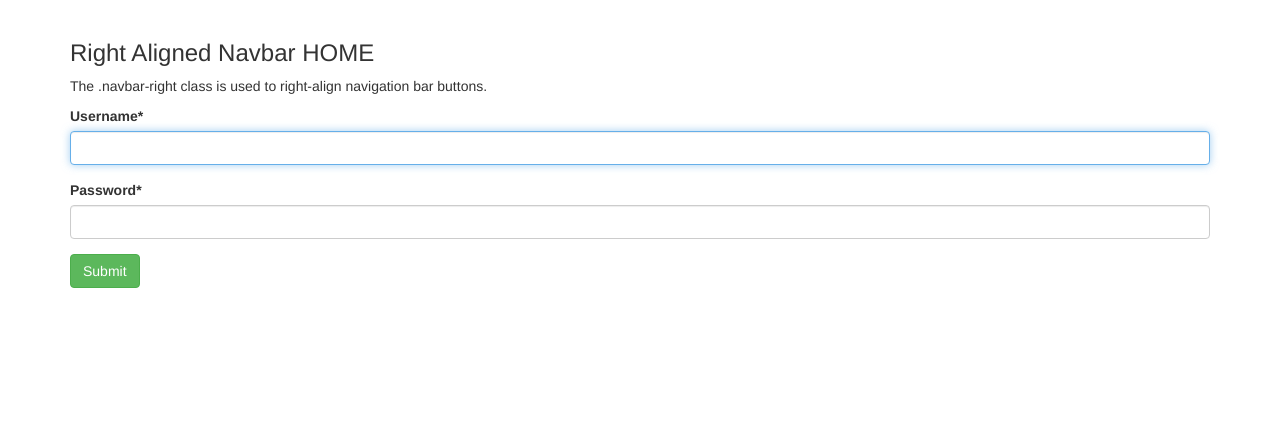
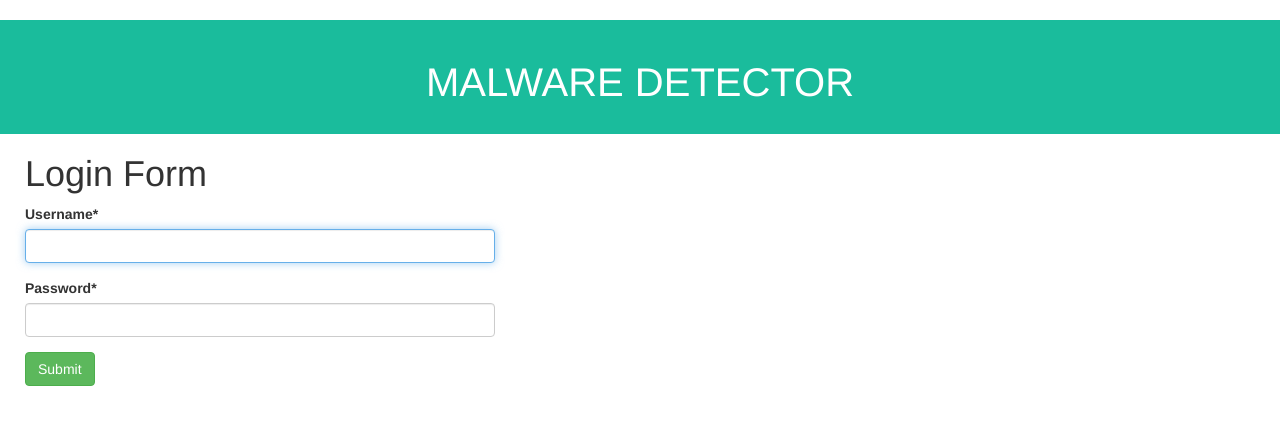
Before and after one commit to bridgecrew-perf6/ML_model_deploy00, a Django app: page /login/ in a window 1280 px wide. Shown: the part 52-477 px from the top of the page. Run offline with Django 3.2, Linux system fonts and the light colour scheme; some libraries are stand-ins or nearby versions.

Commit message:
updatedv2

```diff
--- a/app1/templates/home.html
+++ b/app1/templates/home.html
@@ -7,6 +7,24 @@
   <link rel="stylesheet" href="https://maxcdn.bootstrapcdn.com/bootstrap/3.4.1/css/bootstrap.min.css">
   <script src="https://ajax.googleapis.com/ajax/libs/jquery/3.5.1/jquery.min.js"></script>
   <script src="https://maxcdn.bootstrapcdn.com/bootstrap/3.4.1/js/bootstrap.min.js"></script>
+
+  <style type="text/css">
+
+    .container{
+      width: 500px;
+      margin-left:10px;
+      padding-top: 0px;
+    }
+    .hdd {
+    padding: 20px;
+    text-align: center;
+    background: #1abc9c;
+    color: white;
+    }
+    .hdd h1 {
+      font-size: 40px;
+    }
+  </style>
 </head>
 <body>
 
@@ -39,9 +57,13 @@
   </div>
 </nav>
 
-<div class="container">
-  <h3>Right Aligned Navbar HOME </h3>
-  <p>The .navbar-right class is used to right-align navigation bar buttons.</p>
+<div class='hdd'>
+  <h1>MALWARE DETECTOR</h1>
+</div>
+
+<div class="container" >
+  {% block title%}
+  {% endblock title %}
 
   {% block content %}
   {% endblock content %}
--- /dev/null
+++ b/app1/templates/main.html
@@ -0,0 +1,5 @@
+{% extends 'home.html' %}
+
+{% block content %}
+main html
+{% endblock content %}
--- a/app1/templates/registration/login.html
+++ b/app1/templates/registration/login.html
@@ -1,7 +1,7 @@
 {% extends 'home.html' %}
 
 {% block title %}
-Login Form
+<h1>Login Form</h1>
 {% endblock title %}
 
 
--- a/app1/templates/registration/signup.html
+++ b/app1/templates/registration/signup.html
@@ -2,7 +2,7 @@
 {% extends 'home.html' %}
 
 {% block title %}
-Register Form
+<h1>Register Form</h1>
 {% endblock title %}
 
 
--- a/final_project/settings.py
+++ b/final_project/settings.py
@@ -122,5 +122,5 @@ USE_TZ = True
 
 STATIC_URL = '/static/'
 CRISPY_TEMPLATE_PACK="bootstrap4"
-LOGIN_REDIRECT_URL = "/home"
+LOGIN_REDIRECT_URL = "/main"
 LOGOUT_REDIRECT_URL = "/home"
--- a/final_project/urls.py
+++ b/final_project/urls.py
@@ -23,6 +23,8 @@ urlpatterns = [
     path('register/',views.register,name = 'register'),
     # path('login/',views.login,name='login'),
     path('',include("django.contrib.auth.urls")),
+    path('main/',views.main,name = 'main'),
+
 
 
 ]
```
Also changed, not shown: app1/views.py (+5 -2 lines), db.sqlite3.
